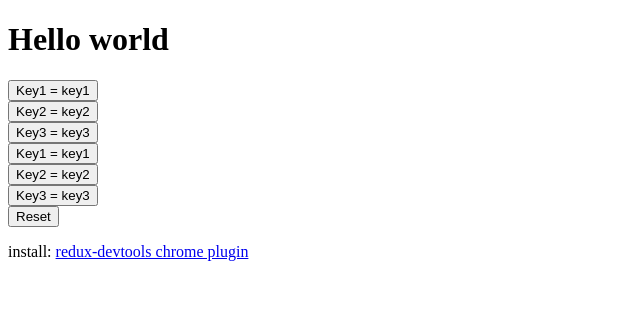
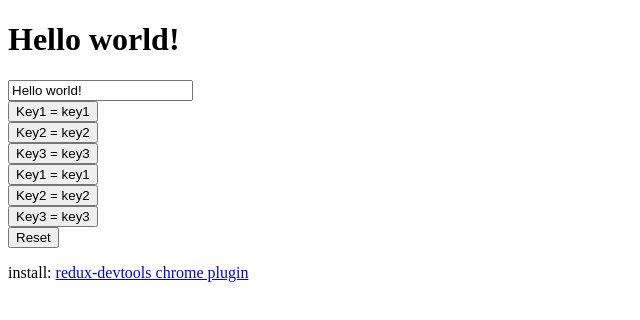
Before and after one commit to eavMarshall/Plain-store, a React app: page / in a window 1280 px wide. Shown: the top 320 px of the page, without its empty margins (0-640 px from the left). Built offline with nearby package versions, Linux system fonts and the light colour scheme.

Commit message:
Adding input example

```diff
--- a/src/App.js
+++ b/src/App.js
@@ -4,19 +4,25 @@ import AppStore from "src/AppStore";
 const useAppStore = AppStore.useStore();
 
 const App = () => {
+    const input = useAppStore(state => state.input);
     const key1 = useAppStore(state => state.key1);
     const key2 = useAppStore(state => state.key2);
     const key3 = useAppStore(state => state.key3);
 
     return <div>
-        <h1>Hello world</h1>
+        <h1>{input}</h1>
 
+        <input value={input} onChange={event => AppStore.setState({input: event.target.value})}></input>
+        <br/>
+
+        {/* use store functions*/}
         <button onClick={() => AppStore.setState({key1: "I'm clicked!!"})}>Key1 = {key1}</button>
         <br/>
         <button onClick={() => AppStore.setState({key2: "I'm clicked!!"})}>Key2 = {key2}</button>
         <br/>
         <button onClick={() => AppStore.setState({key3: "I'm clicked!!"})}>Key3 = {key3}</button>
         <br/>
+        {/*use AppStore functions*/}
         <button onClick={() => AppStore.setKey1("I'm clicked!!")}>Key1 = {key1}</button>
         <br/>
         <button onClick={() => AppStore.setKey2("I'm clicked!!")}>Key2 = {key2}</button>
--- a/src/AppStore.js
+++ b/src/AppStore.js
@@ -1,6 +1,7 @@
 import createStore from "src/common/createStore";
 
 const initState = {
+    input: "Hello world!",
     key1: 'key1',
     key2: 'key2',
     key3: 'key3',
```
